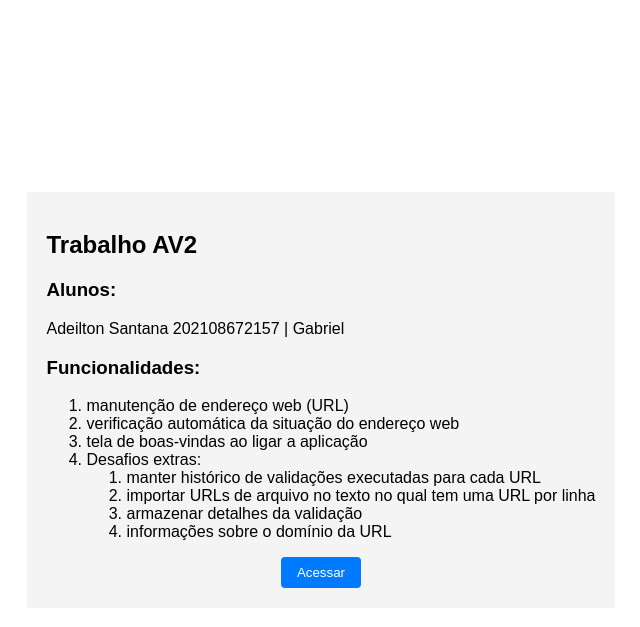
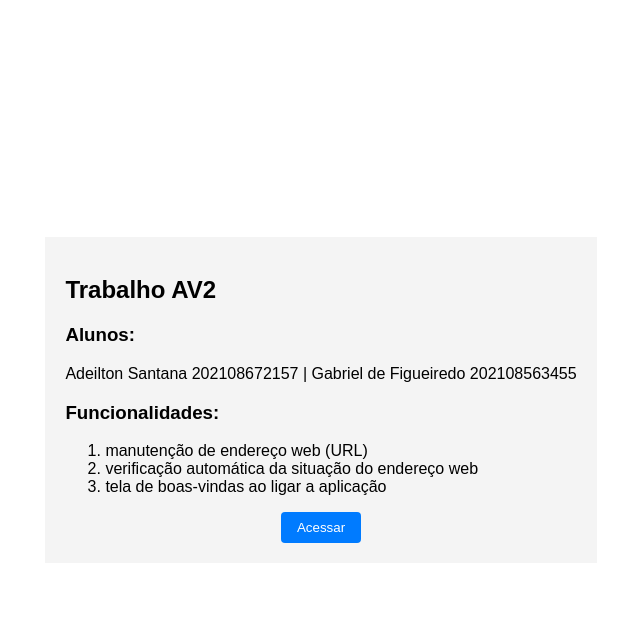
Before and after one commit to adeiltonsantanaa/trabalhoFaculdadePython, a Django app: page / in a window 1280 px wide. Shown: the top 627 px of the page, without its empty margins (319-959 px from the left). Run offline with Django 4.2, Linux system fonts and the light colour scheme.

Commit message:
atualização da tela inicial

```diff
--- a/main_app/templates/main_app/home.html
+++ b/main_app/templates/main_app/home.html
@@ -75,20 +75,12 @@
   <div class="welcome">
     <h2>Trabalho AV2</h2>
     <h3>Alunos:</h3>
-    <!--adicionar nossos nomes e matrículas, retirar este comentário-->
-    <p>Adeilton Santana 202108672157 | Gabriel</p>
+    <p>Adeilton Santana 202108672157 | Gabriel de Figueiredo 202108563455</p>
     <h3>Funcionalidades:</h3>
     <ol>
       <li>manutenção de endereço web (URL)</li>
       <li>verificação automática da situação do endereço web</li>
       <li>tela de boas-vindas ao ligar a aplicação</li>
-      <li>Desafios extras:</li>
-      <ol>
-        <li>manter histórico de validações executadas para cada URL</li>
-        <li>importar URLs de arquivo no texto no qual tem uma URL por linha</li>
-        <li>armazenar detalhes da validação</li>
-        <li>informações sobre o domínio da URL</li>
-      </ol>
     </ol>
     <button id="botao">Acessar</button>
   </div>
```
